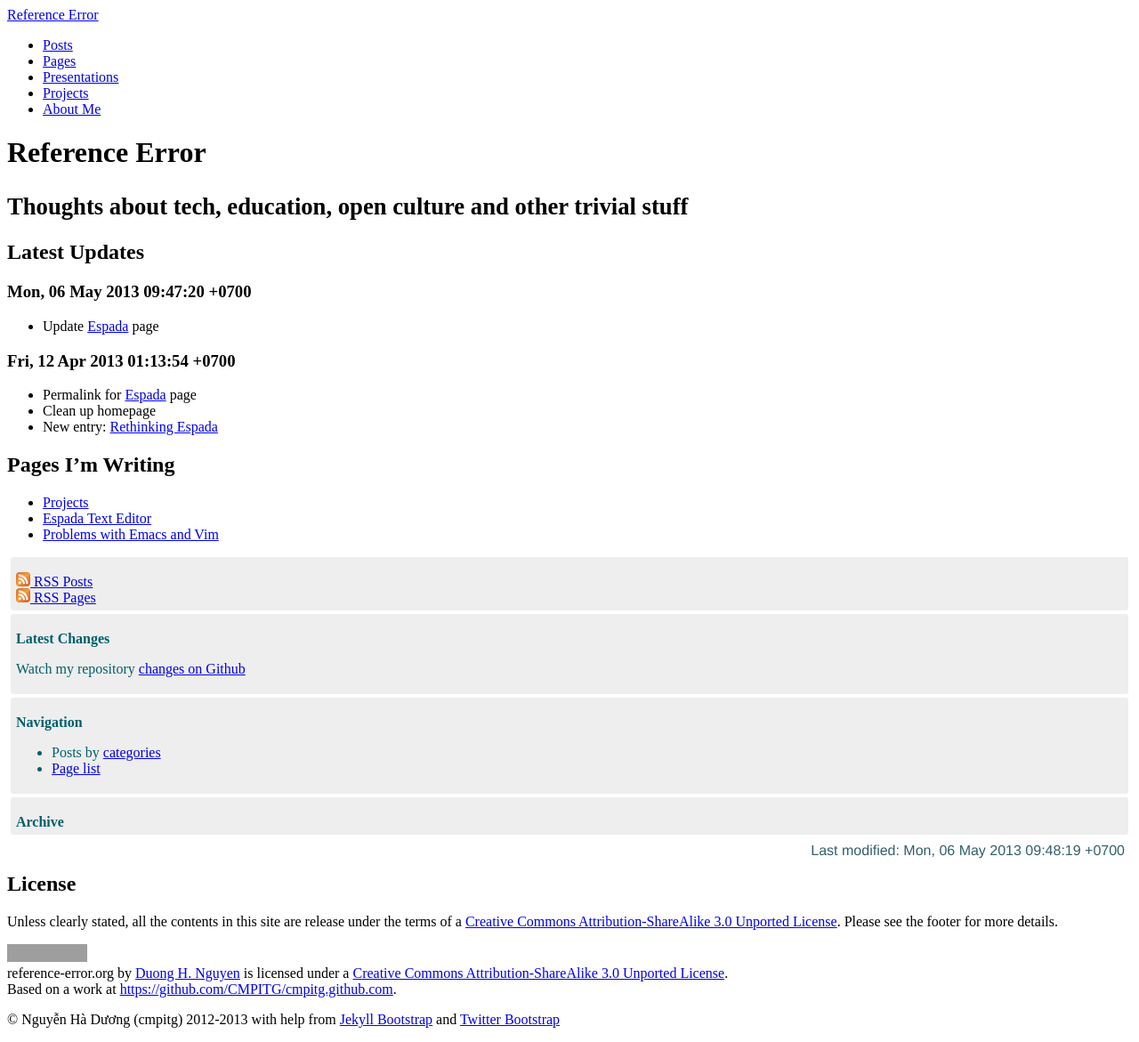
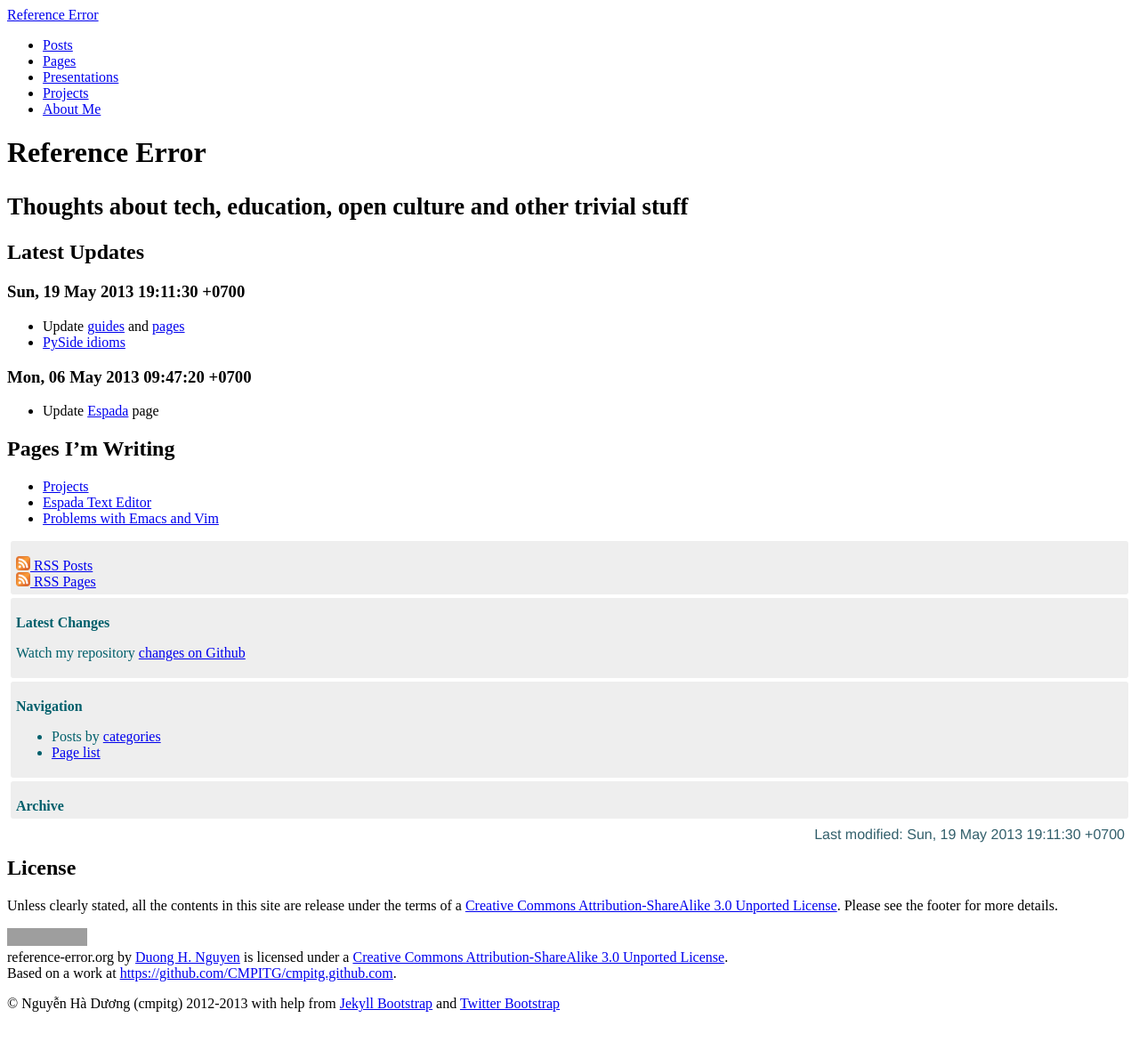
Before and after one commit to cmpitg/cmpitg.github.com, a Jekyll site: the page built from index.md, in a window 1280 px wide. Shown: the whole page at 89% size. Built offline with Jekyll 4.4.1, drawn with Linux system fonts in a browser that asks for light colours; grey boxes are pictures that could not be loaded.

Commit message:
Update home

```diff
--- a/index.md
+++ b/index.md
@@ -2,21 +2,20 @@
 layout: index
 title: Reference Error
 tagline: Thoughts about tech, education, open culture and other trivial stuff
-last_updated: Mon, 06 May 2013 09:48:19 +0700
+last_updated: Sun, 19 May 2013 19:11:30 +0700
 ---
 {% include JB/setup %}
 
 ## Latest Updates
 
+### Sun, 19 May 2013 19:11:30 +0700
+
+* Update [guides](/guides/) and [pages](/pages/)
+* [PySide idioms](/guides/pyside/)
+
 ### Mon, 06 May 2013 09:47:20 +0700
 
 * Update [Espada](/projects/espada/) page
-
-### Fri, 12 Apr 2013 01:13:54 +0700
-
-* Permalink for [Espada](/projects/espada/) page
-* Clean up homepage
-* New entry: [Rethinking Espada](/Review/2013/04/12/rethinking-espada/)
 
 ## Pages I'm Writing
 
```
